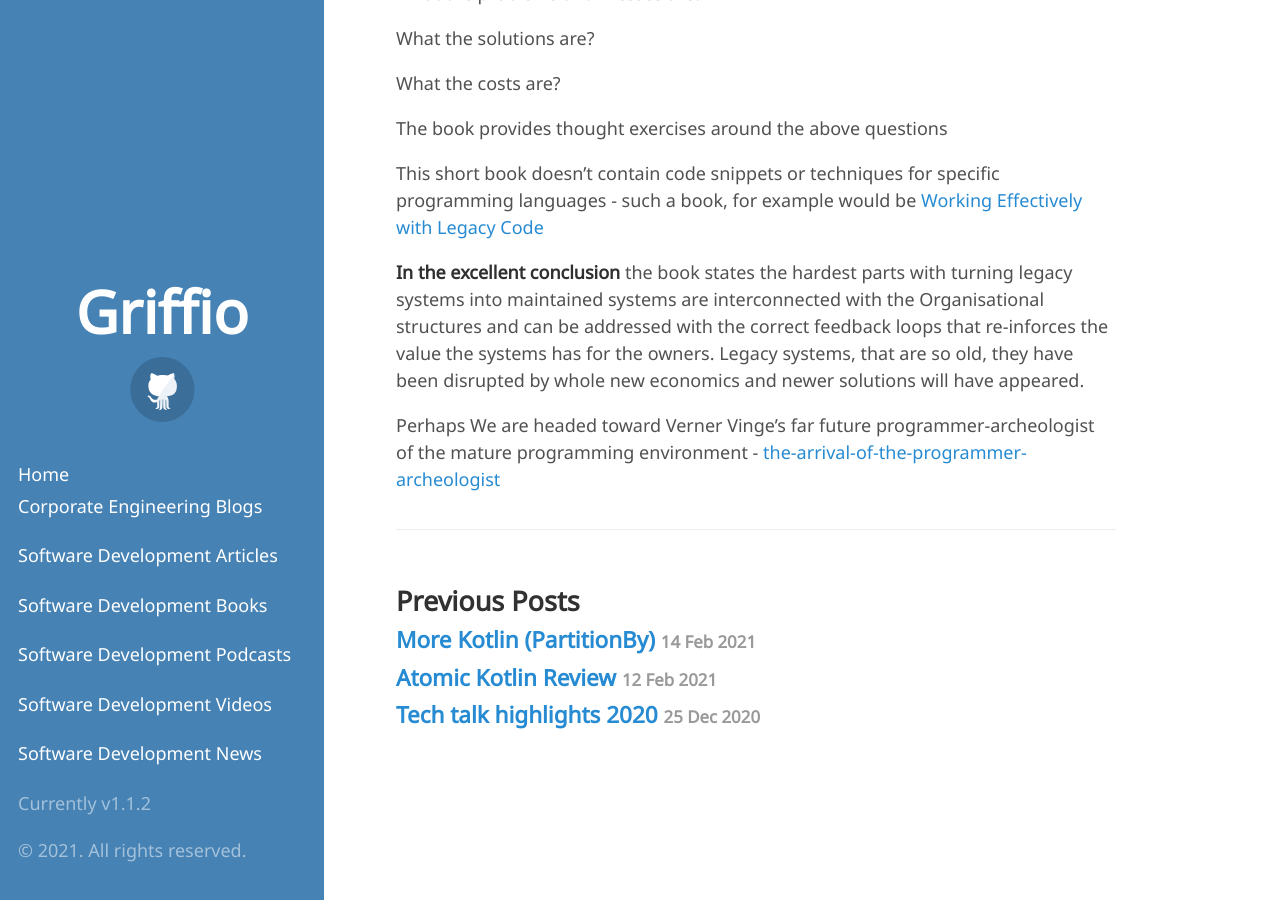
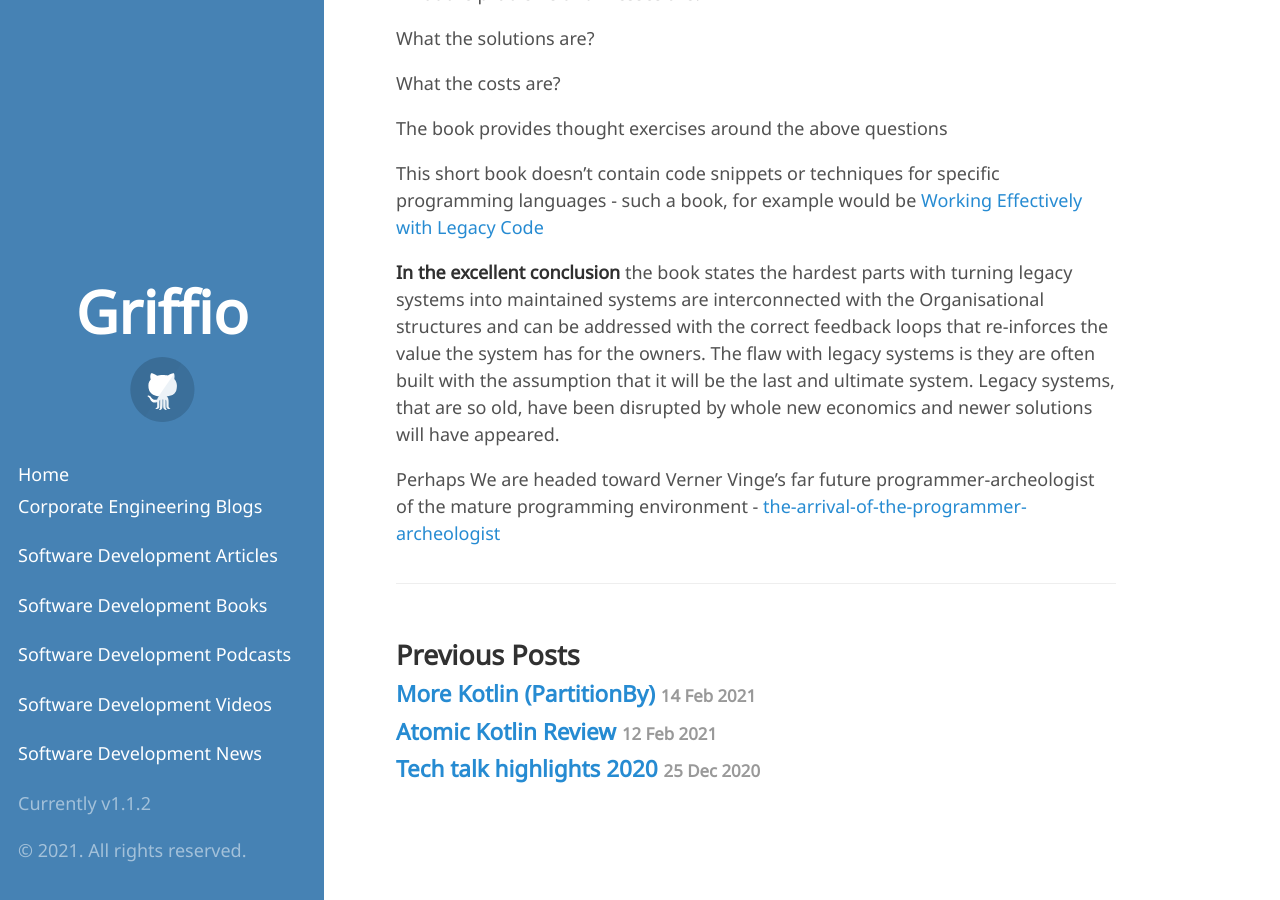
Before and after one commit to griffio/griffio.github.io, a Jekyll site: the page built from _posts/2021-07-14-Kill-It-With-Fire-Review.md, in a window 1280 px wide and 900 px high, scrolled down 1599 px. Built offline with Jekyll 4.4.1, drawn with Linux system fonts in a browser that asks for light colours; some web fonts are replaced.

Commit message:
Update 2021-07-14-Kill-It-With-Fire-Review.md

```diff
--- a/_posts/2021-07-14-Kill-It-With-Fire-Review.md
+++ b/_posts/2021-07-14-Kill-It-With-Fire-Review.md
@@ -48,7 +48,8 @@
 This short book doesn't contain code snippets or techniques for specific programming languages - such a book, for example would be
 [Working Effectively with Legacy Code](https://www.oreilly.com/library/view/working-effectively-with/0131177052/)
 
-**In the excellent conclusion** the book states the hardest parts with turning legacy systems into maintained systems are interconnected with the Organisational structures and can be addressed with the correct feedback loops that re-inforces the value the systems has for the owners.
-Legacy systems, that are so old, they have been disrupted by whole new economics and newer solutions will have appeared.
+**In the excellent conclusion** the book states the hardest parts with turning legacy systems into maintained systems are interconnected with the Organisational structures and can be addressed with the correct feedback loops that re-inforces the value the system has for the owners.
+The flaw with legacy systems is they are often built with the assumption that it will be the last and ultimate system.
+Legacy systems, that are so old, have been disrupted by whole new economics and newer solutions will have appeared.
 
 Perhaps We are headed toward Verner Vinge's far future programmer-archeologist of the mature programming environment - [the-arrival-of-the-programmer-archeologist](https://aallan.medium.com/the-arrival-of-the-programmer-archeologist)
```
